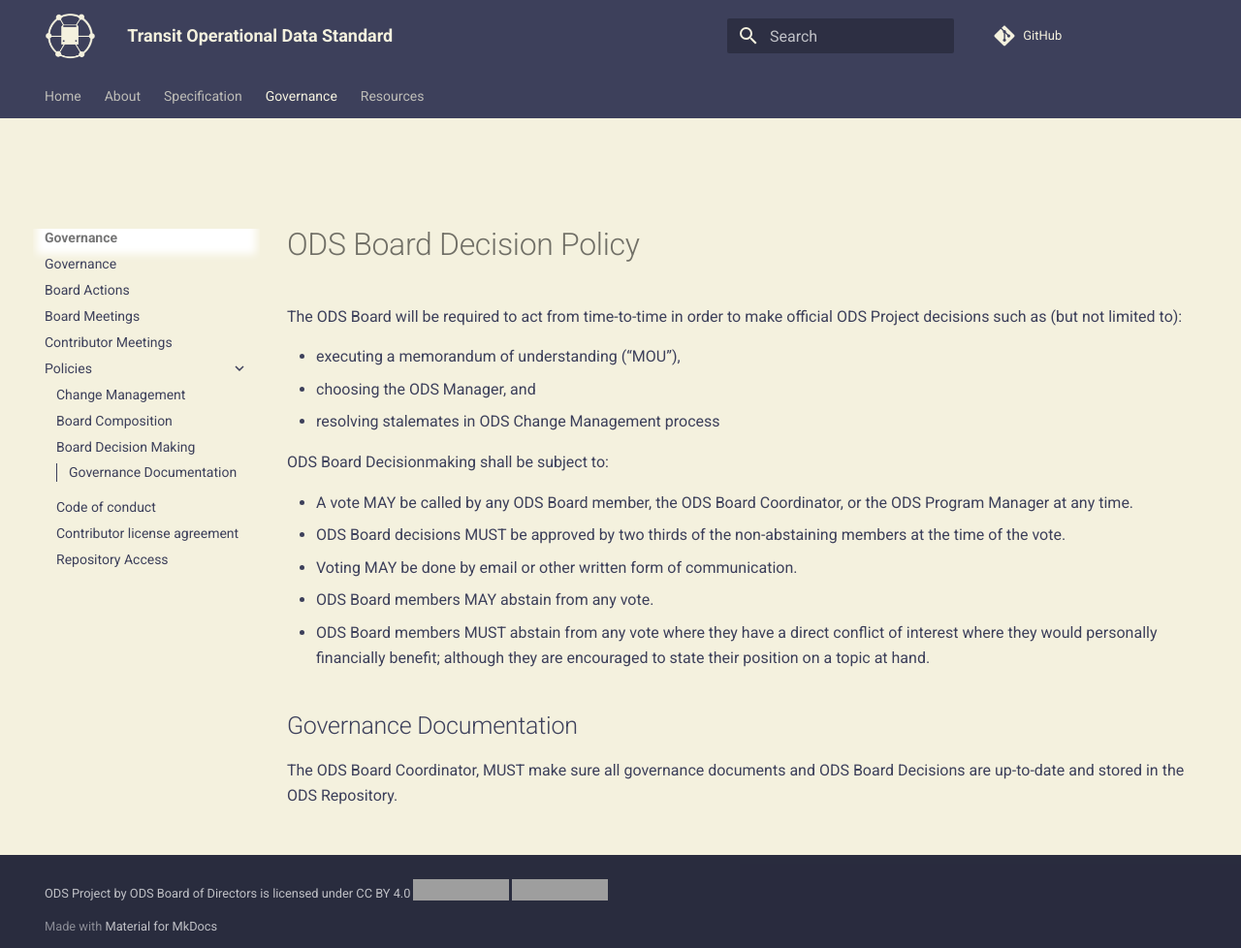
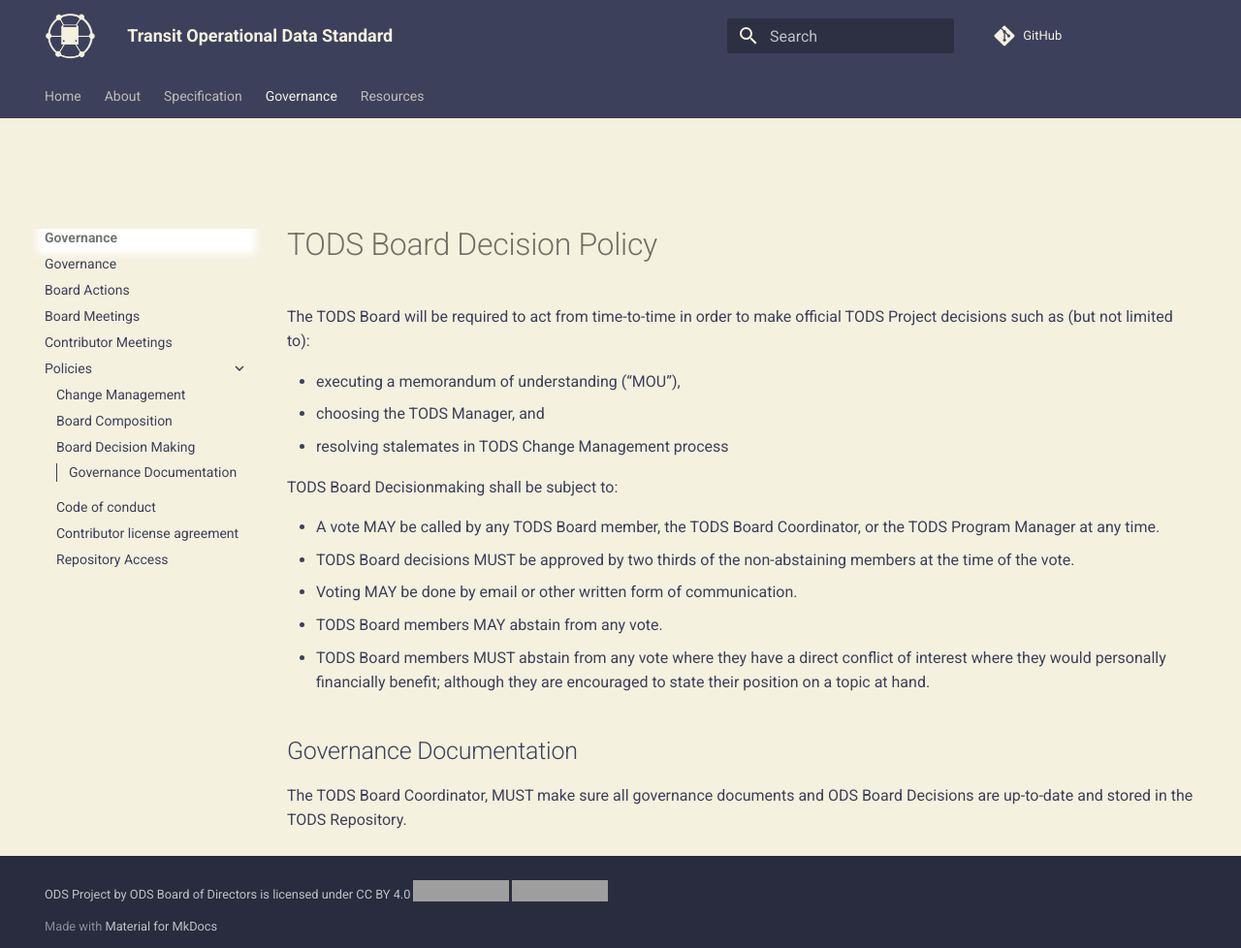
Before and after one commit to cal-itp/operational-data-standard, an MkDocs documentation site: the page built from docs/governance/policies/board-decisionmaking.md, in a window 1280 px wide and 978 px high. Shown: the whole window at 97% size. Built offline with MkDocs 1.6.1 and Material for MkDocs 9.7.7, drawn with Linux system fonts in a browser that asks for light colours; nearby versions of some CDN libraries; comment, search, counter and statistics services are not loaded; grey boxes are pictures that could not be loaded.

Commit message:
Update board-decisionmaking.md with TODS branding

```diff
--- a/docs/governance/policies/board-decisionmaking.md
+++ b/docs/governance/policies/board-decisionmaking.md
@@ -1,26 +1,26 @@
-# ODS Board Decision Policy
+# TODS Board Decision Policy
 
-The [ODS Board][board] will be required to act from time-to-time in order to make official [ODS Project][project] decisions such as (but not limited to):
+The [TODS Board][board] will be required to act from time-to-time in order to make official [TODS Project][project] decisions such as (but not limited to):
 
 - executing a memorandum of understanding ("MOU"),
-- choosing the [ODS Manager][manager], and
-- resolving stalemates in [ODS Change Management](change-management-versioning.md) process
+- choosing the [TODS Manager][manager], and
+- resolving stalemates in [TODS Change Management](change-management-versioning.md) process
 
-[ODS Board][board] Decisionmaking shall be subject to:
+[TODS Board][board] Decisionmaking shall be subject to:
 
-- A vote MAY be called by any [ODS Board][board] member, the [ODS Board Coordinator][coordinator], or the [ODS Program Manager][program-manager] at any time.
-- [ODS Board][board] decisions MUST be approved by two thirds of the non-abstaining members at the time of the vote.
+- A vote MAY be called by any [TODS Board][board] member, the [TODS Board Coordinator][coordinator], or the [TODS Program Manager][program-manager] at any time.
+- [TODS Board][board] decisions MUST be approved by two thirds of the non-abstaining members at the time of the vote.
 - Voting MAY be done by email or other written form of communication.
-- [ODS Board][board] members MAY abstain from any vote.
-- [ODS Board][board] members MUST abstain from any vote where they have a direct conflict of interest where they would personally financially benefit; although they are encouraged to state their position on a topic at hand.
+- [TODS Board][board] members MAY abstain from any vote.
+- [TODS Board][board] members MUST abstain from any vote where they have a direct conflict of interest where they would personally financially benefit; although they are encouraged to state their position on a topic at hand.
 
 ## Governance Documentation
 
-The [ODS Board Coordinator][coordinator], MUST make sure all governance documents and ODS Board Decisions are up-to-date and stored in the [ODS Repository][repository].
+The [TODS Board Coordinator][coordinator], MUST make sure all governance documents and ODS Board Decisions are up-to-date and stored in the [TODS Repository][repository].
 
-[board]: ../governance.md#ods-board-of-directors
-[manager]: ../governance.md#ods-manager
-[coordinator]: ../governance.md#ods-board-coordinator
-[repository]: ../governance.md#ods-repository
-[program-manager]: ../governance.md#ods-program-manager
-[project]: ../governance.md#ods-project
+[board]: ../governance.md#tods-board-of-directors
+[manager]: ../governance.md#tods-manager
+[coordinator]: ../governance.md#tods-board-coordinator
+[repository]: ../governance.md#tods-repository
+[program-manager]: ../governance.md#tods-program-manager
+[project]: ../governance.md#tods-project
```
